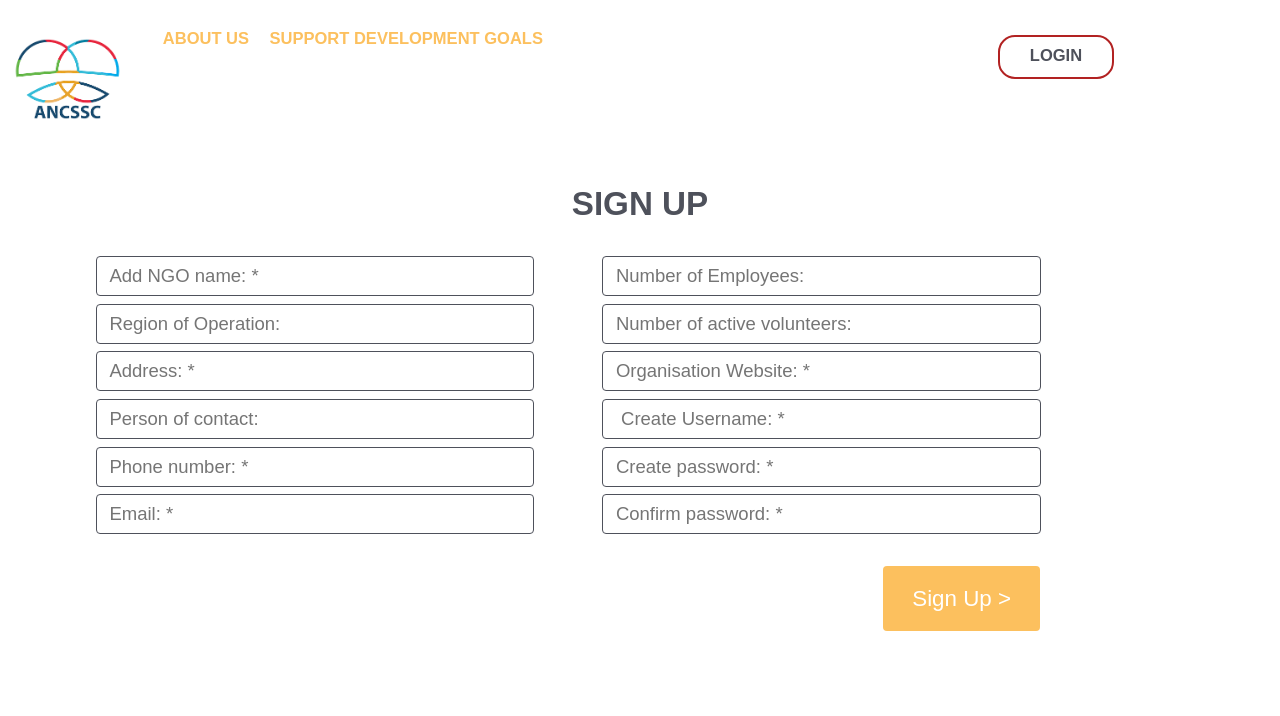
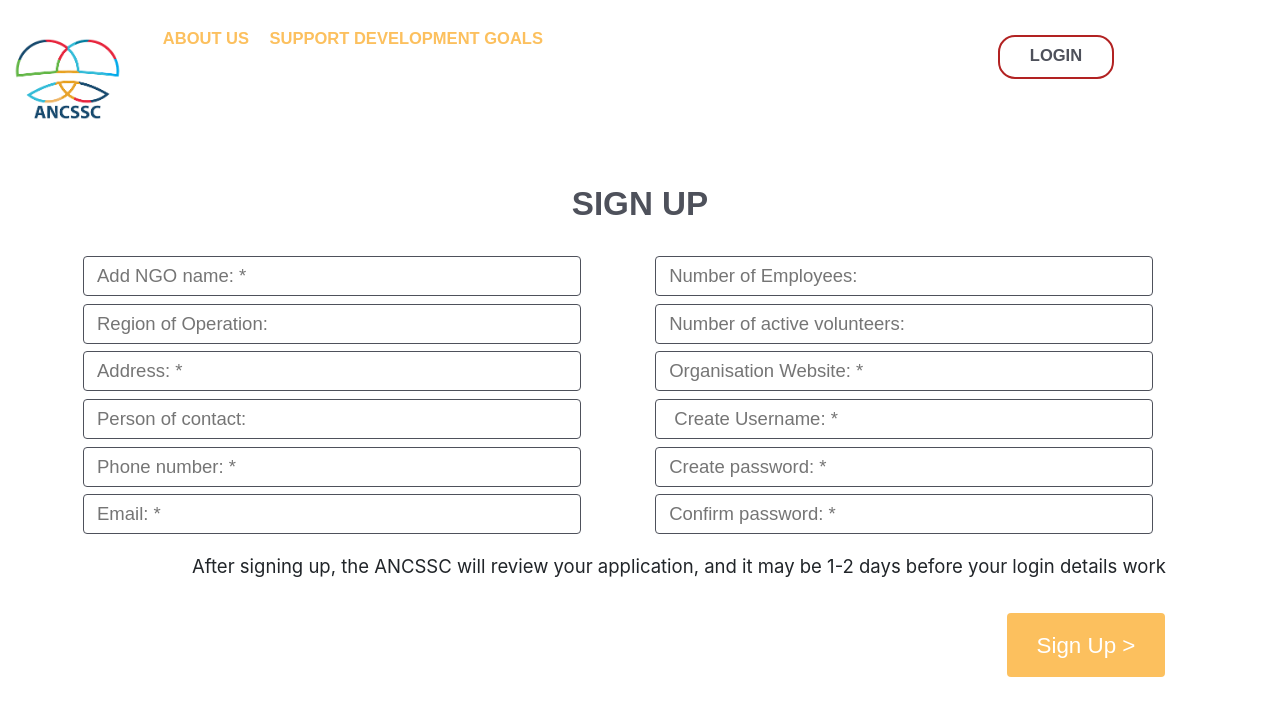
Before and after one commit to qdb048sta/ANCSSC, a PHP site: page /php/Frontend_Sign_Up.php in a window 1280 px wide. Shown: the top 716 px of the page. Run offline with PHP 8.4, Linux system fonts and the light colour scheme; some libraries are stand-ins or nearby versions.

Commit message:
Update Frontend_Sign_Up.php

```diff
--- a/Frontend_Sign_Up.php
+++ b/Frontend_Sign_Up.php
@@ -165,6 +165,13 @@ if (isset($_POST['submit'])) {
         margin-right: 4vw;
     }
 
+    .project_description {
+        font-size: calc(7px + 0.9vw);
+        width: 80vw;
+        margin-left:10vw;
+        margin-top: 1.5vw;
+        /*padding-bottom: 1.5vw;*/
+    }
     /* Responsive layout - when the screen is less than 600px wide, make the two columns stack on top of each other instead of next to each other */
     @media screen and (max-width: 60vw) {
         .col-25, .col-75, .input[type=submit] {
@@ -240,6 +247,11 @@ if (isset($_POST['submit'])) {
             </div>
         </div>
         <div class="row">
+            <div class="project_description">After signing up, the ANCSSC will review your
+                application, and it may be 1-2 days before your login details work
+            </div>
+        </div>
+        <div class="row">
             <input class="input button" type="submit" name="submit" value="Sign Up >">
         </div>
     </form>
```
